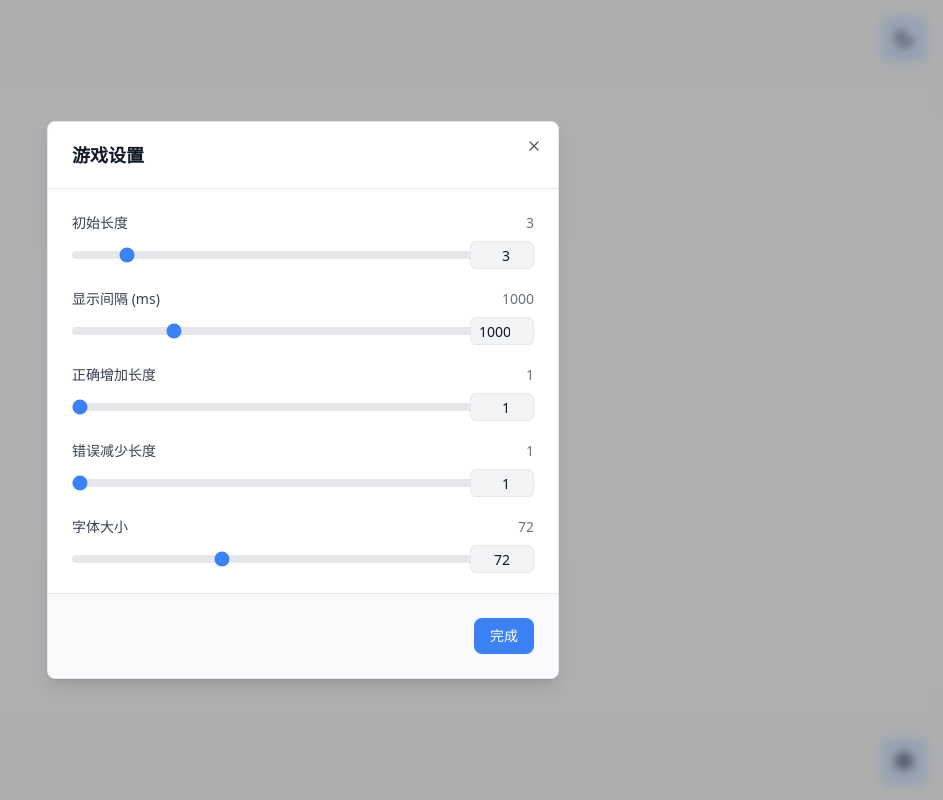
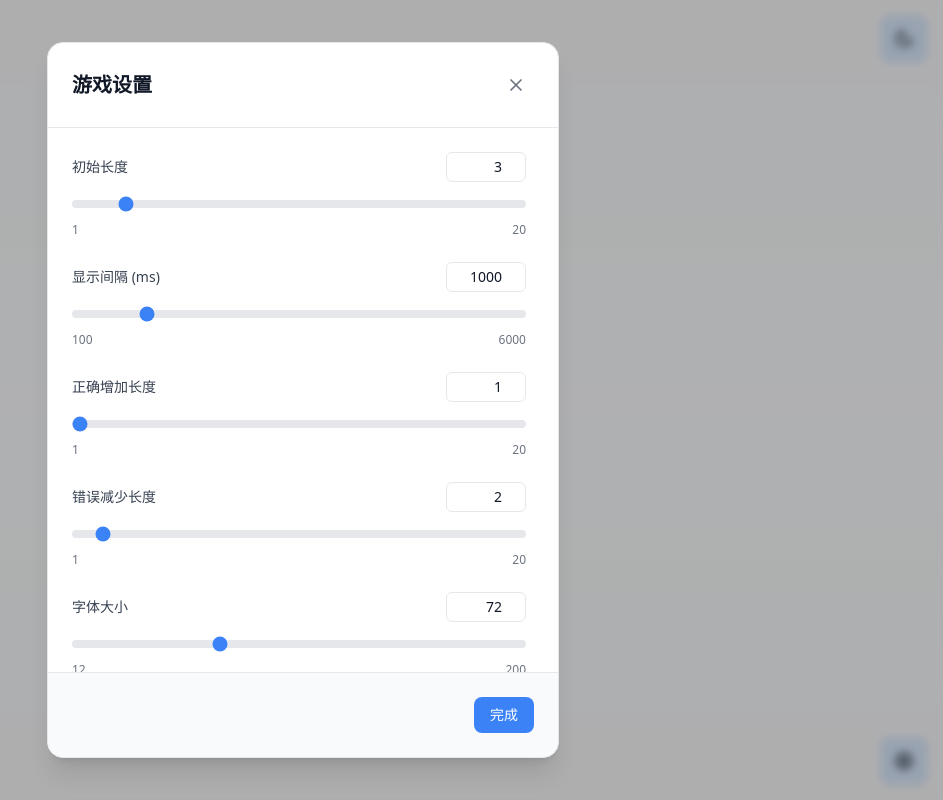
Before and after one commit to ImFeH2/imem, a React (Vite) app: page / in a window 1280 px wide. Both pictures are taken after a click on the button 1241 px from the left and 761 px from the top of the page. Shown: the whole page, without its empty margins (337-1280 px from the left). Built offline with nearby package versions, Linux system fonts and the light colour scheme; the HTML template or start-up script is replaced by a standard one.

Commit message:
feat: optimize settings

```diff
--- a/src/App.jsx
+++ b/src/App.jsx
@@ -12,7 +12,7 @@ const DEFAULT_SETTINGS = {
     length: 3,
     interval: 1000,
     increaseBy: 1,
-    decreaseBy: 1,
+    decreaseBy: 2,
     fontSize: 72
 };
 
--- a/src/SettingsDialog.jsx
+++ b/src/SettingsDialog.jsx
@@ -1,42 +1,90 @@
 import React from 'react';
-import {Dialog, DialogContent, DialogFooter, DialogHeader, DialogTitle,} from "@/components/ui/dialog";
+import {X} from 'lucide-react';
 
 const SettingsDialog = ({settings, onSettingsChange, open, onClose}) => {
-    const handleChange = (key, value) => {
+    const handleChange = (key, value, min, max) => {
+        // 确保值在有效范围内
+        const boundedValue = Math.max(min, Math.min(max || min * 20, value));
         onSettingsChange({
             ...settings,
-            [key]: value
+            [key]: boundedValue
         });
     };
 
+    if (!open) return null;
+
     return (
-        <Dialog open={open} onOpenChange={onClose}>
-            <DialogContent>
-                <DialogHeader>
-                    <DialogTitle>游戏设置</DialogTitle>
-                </DialogHeader>
+        <div className="fixed inset-0 z-50 flex items-center justify-center">
+            {/* Backdrop */}
+            <div
+                className="fixed inset-0 bg-black/30 dark:bg-black/50 backdrop-blur-sm"
+                onClick={onClose}
+                aria-hidden="true"
+            />
 
-                <div className="p-6 space-y-6">
+            {/* Dialog Content */}
+            <div
+                role="dialog"
+                aria-modal="true"
+                className="relative w-full max-w-lg mx-4
+          bg-white dark:bg-slate-900
+          rounded-2xl shadow-xl
+          border border-gray-200 dark:border-slate-800
+          animate-fade-in"
+            >
+                {/* Header */}
+                <div className="flex items-center justify-between p-6 border-b border-gray-200 dark:border-slate-800">
+                    <h2 className="text-xl font-semibold text-gray-900 dark:text-slate-50">
+                        游戏设置
+                    </h2>
+                    <button
+                        onClick={onClose}
+                        className="p-2 rounded-lg transition-colors
+              hover:bg-gray-100 dark:hover:bg-slate-800
+              text-gray-500 dark:text-slate-400
+              focus:outline-none focus:ring-2 focus:ring-blue-500/50"
+                    >
+                        <X className="w-5 h-5"/>
+                    </button>
+                </div>
+
+                {/* Settings Content */}
+                <div className="overflow-y-auto max-h-[calc(100vh-16rem)]">
+                    <div className="p-6 pr-8 space-y-6">
                         {[
                             {id: 'length', label: '初始长度', min: 1, step: 1},
-                        {id: 'interval', label: '显示间隔 (ms)', min: 200, step: 100},
+                            {id: 'interval', label: '显示间隔 (ms)', min: 100, max: 6000, step: 100},
                             {id: 'increaseBy', label: '正确增加长度', min: 1, step: 1},
                             {id: 'decreaseBy', label: '错误减少长度', min: 1, step: 1},
                             {id: 'fontSize', label: '字体大小', min: 12, max: 200, step: 1}
                         ].map(({id, label, min, max, step}) => (
                             <div key={id} className="space-y-2">
-                            <div className="flex justify-between items-center">
+                                <div className="flex justify-between items-center gap-4 mb-2">
                                     <label
                                         htmlFor={id}
                                         className="text-sm font-medium text-gray-700 dark:text-slate-300"
                                     >
                                         {label}
                                     </label>
-                                <span className="text-sm text-gray-500 dark:text-slate-400">
-                  {settings[id]}
-                </span>
+                                    <input
+                                        type="number"
+                                        id={`${id}-number`}
+                                        value={settings[id]}
+                                        onChange={(e) => {
+                                            const value = Number(e.target.value);
+                                            if (!isNaN(value)) {
+                                                handleChange(id, value, min, max);
+                                            }
+                                        }}
+                                        className="w-20 px-2 py-1 text-right text-sm
+                      bg-white dark:bg-slate-900
+                      border border-gray-200 dark:border-slate-700
+                      rounded-md
+                      focus:outline-none focus:ring-2 focus:ring-blue-500/30
+                      focus:border-blue-500 dark:focus:border-blue-500
+                      transition-all"
+                                    />
                                 </div>
-                            <div className="relative">
                                 <input
                                     type="range"
                                     id={id}
@@ -44,49 +92,41 @@ const SettingsDialog = ({settings, onSettingsChange, open, onClose}) => {
                                     max={max || min * 20}
                                     step={step}
                                     value={settings[id]}
-                                    onChange={(e) => handleChange(id, Number(e.target.value))}
+                                    onChange={(e) => handleChange(id, Number(e.target.value), min, max)}
                                     className="w-full h-2 rounded-lg appearance-none cursor-pointer
                     bg-gray-200 dark:bg-slate-700
-                    accent-blue-500 dark:accent-blue-400"
+                    accent-blue-500 dark:accent-blue-400
+                    outline-none
+                    focus:ring-2 focus:ring-blue-500/30"
                                 />
-                                <input
-                                    type="number"
-                                    value={settings[id]}
-                                    onChange={(e) => {
-                                        const value = Math.max(min, Number(e.target.value) || min);
-                                        handleChange(id, value);
-                                    }}
-                                    min={min}
-                                    max={max}
-                                    step={step}
-                                    className="absolute right-0 top-0 w-16 h-7 px-2
-                    text-right text-sm
-                    bg-gray-100 dark:bg-slate-800
-                    border border-gray-200 dark:border-slate-700
-                    rounded-md outline-none
-                    focus:ring-2 focus:ring-blue-500/30
-                    transition-all"
-                                />
+                                <div className="flex justify-between text-xs text-gray-500 dark:text-slate-400">
+                                    <span>{min}</span>
+                                    <span>{max || min * 20}</span>
                                 </div>
                             </div>
                         ))}
                     </div>
+                </div>
 
-                <DialogFooter>
+                {/* Footer */}
+                <div className="flex justify-end gap-3 p-6
+          border-t border-gray-200 dark:border-slate-800
+          bg-gray-50 dark:bg-slate-800/50 rounded-b-2xl"
+                >
                     <button
                         onClick={onClose}
                         className="px-4 py-2 text-sm font-medium rounded-lg
-              text-white dark:text-slate-50
-              bg-blue-500 dark:bg-blue-600
-              hover:bg-blue-600 dark:hover:bg-blue-700
-              focus:ring-2 focus:ring-blue-500/50
+              bg-blue-500 hover:bg-blue-600
+              dark:bg-blue-600 dark:hover:bg-blue-700
+              text-white
+              focus:outline-none focus:ring-2 focus:ring-blue-500/50
               transition-colors"
                     >
                         完成
                     </button>
-                </DialogFooter>
-            </DialogContent>
-        </Dialog>
+                </div>
+            </div>
+        </div>
     );
 };
 
```
Lines whose indentation alone changed are shown as unchanged.
